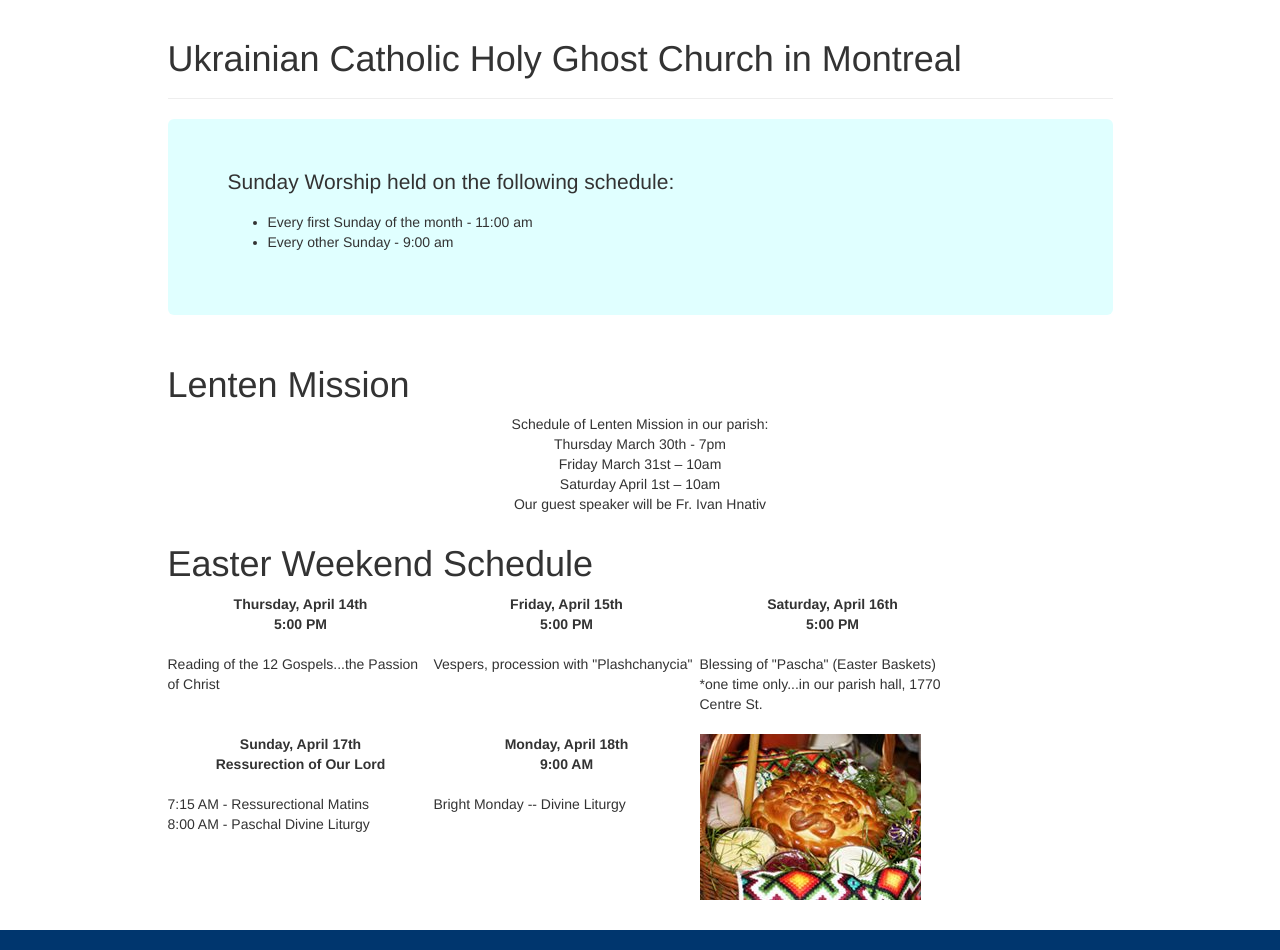
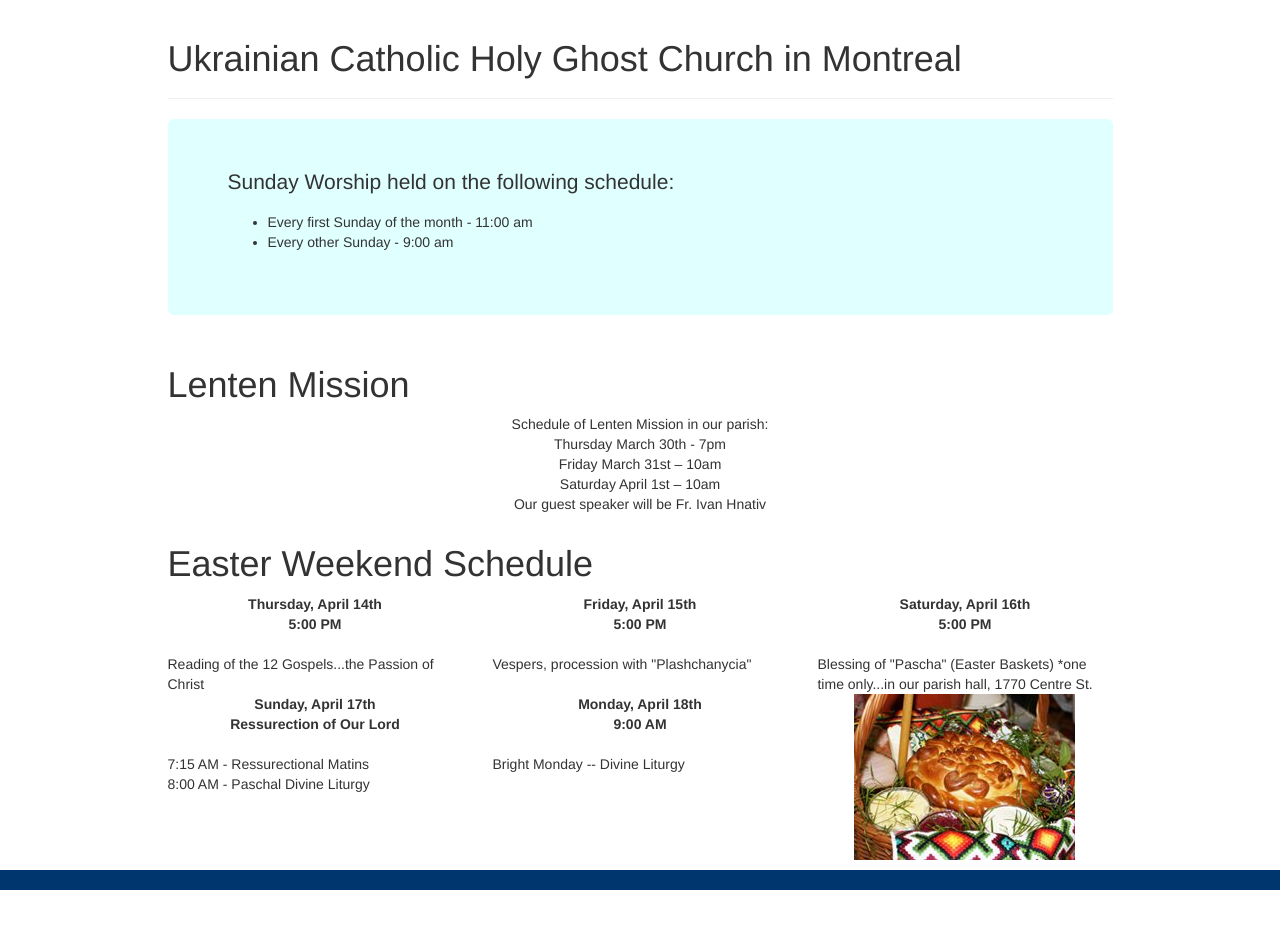
Before and after one commit to Netopya/UCHGC-Website, a PHP site: page / in a window 1280 px wide. Shown: the part 301-1251 px from the top of the page. After the commit the page ends 1191 px from the top, so only its background shows below. Run offline with PHP 8.4, Linux system fonts and the light colour scheme; some libraries are stand-ins or nearby versions.

Commit message:
Improved easter formatting

```diff
--- a/index.php
+++ b/index.php
@@ -100,14 +100,26 @@
                 <div class="row">
                     <div class="col-lg-10 col-lg-offset-1">
                         <h1><?php echo $e_t[$refined_laguage]; ?></h1>
-                        <ul id="easter_scedule">
-                           <li><center><b><?php echo $e_2d[$refined_laguage]; ?></b></center></br><?php echo $e_2t[$refined_laguage]; ?></li>
-                           <li><center><b><?php echo $e_3d[$refined_laguage]; ?></b></center></br><?php echo $e_3t[$refined_laguage]; ?></li>
-                           <li><center><b><?php echo $e_4d[$refined_laguage]; ?></b></center></br><?php echo $e_4t[$refined_laguage]; ?></li>
-                           <li><center><b><?php echo $e_5d[$refined_laguage]; ?></b></center></br><?php echo $e_5t[$refined_laguage]; ?></li>
-                           <li><center><b><?php echo $e_6d[$refined_laguage]; ?></b></center></br><?php echo $e_6t[$refined_laguage]; ?></li>
-                           <li><a href="images/C2011TorEasterAround-the-World-012.jpg"><img src="images/thumbnails/thb_C2011TorEasterAround-the-World-012.jpg"/></a></li>
-                        </ul>
+                        <div class="row">
+                            <div class="col-md-4 col-sm-6">
+                                <center><b><?php echo $e_2d[$refined_laguage]; ?></b></center></br><?php echo $e_2t[$refined_laguage]; ?>
+                            </div>
+                            <div class="col-md-4 col-sm-6">
+                                <center><b><?php echo $e_3d[$refined_laguage]; ?></b></center></br><?php echo $e_3t[$refined_laguage]; ?>
+                            </div>
+                            <div class="col-md-4 col-sm-6">
+                                <center><b><?php echo $e_4d[$refined_laguage]; ?></b></center></br><?php echo $e_4t[$refined_laguage]; ?>
+                            </div>
+                            <div class="col-md-4 col-sm-6">
+                                <center><b><?php echo $e_5d[$refined_laguage]; ?></b></center></br><?php echo $e_5t[$refined_laguage]; ?>
+                            </div>
+                            <div class="col-md-4 col-sm-6">
+                                <center><b><?php echo $e_6d[$refined_laguage]; ?></b></center></br><?php echo $e_6t[$refined_laguage]; ?>
+                            </div>
+                            <div class="col-md-4 col-sm-6">
+                                <center><a href="images/C2011TorEasterAround-the-World-012.jpg"><img src="images/thumbnails/thb_C2011TorEasterAround-the-World-012.jpg"/></a></center>
+                            </div>
+                        </div>
                     </div>
                 </div>
 
```
